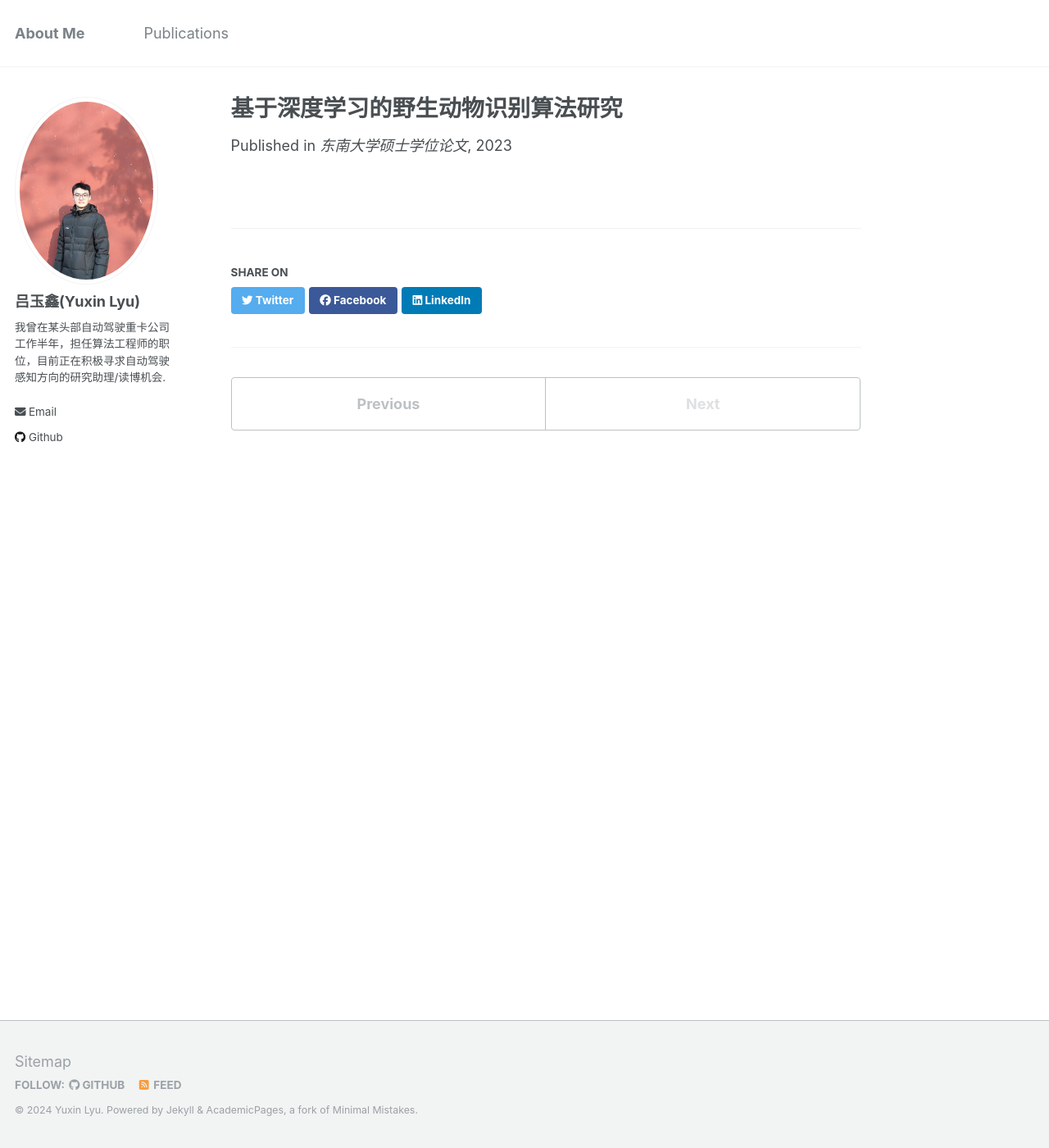
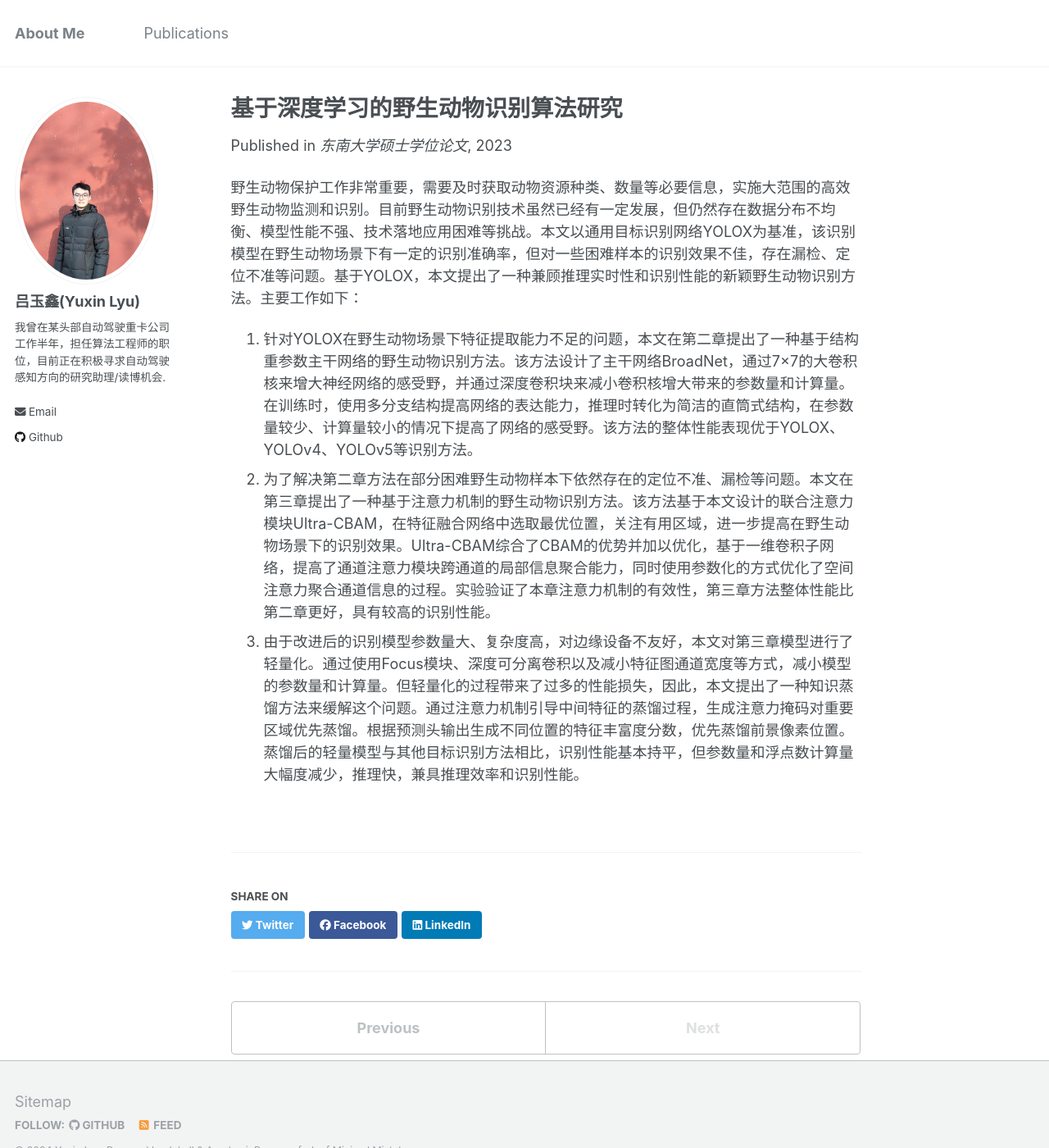
Before and after one commit to LyuYuxin/LyuYuxin.github.io, a Jekyll site: the page built from _publications/硕士论文.md, in a window 1280 px wide and 1400 px high. Shown: the whole window at 82% size. Built offline with Jekyll 4.4.1, drawn with Linux system fonts in a browser that asks for light colours.

```diff
--- a/_publications/硕士论文.md
+++ b/_publications/硕士论文.md
@@ -1,9 +1,14 @@
 ---
 title: "基于深度学习的野生动物识别算法研究"
 collection: publications
-permalink: /publication/硕士论文
+# permalink: /publication/硕士论文
 excerpt: '这是我的硕士学位论文，这篇文章中大部分工作由我在导师合作公司南京恩博科技有限公司完成。基于YOLOX，本文提出了一种兼具速度和效率的野生动物识别方案。包括一种基于大卷积核的结构重参数特征提取方法、一种基于注意力机制的特征融合方法、以及一种注意力引导的知识蒸馏方法。'
 date: 2023/6
 venue: '东南大学硕士学位论文'
 paperurl: 'http://LyuYuxin.github.io/files/学位论文.pdf'
 ---
+野生动物保护工作非常重要，需要及时获取动物资源种类、数量等必要信息，实施大范围的高效野生动物监测和识别。目前野生动物识别技术虽然已经有一定发展，但仍然存在数据分布不均衡、模型性能不强、技术落地应用困难等挑战。本文以通用目标识别网络YOLOX为基准，该识别模型在野生动物场景下有一定的识别准确率，但对一些困难样本的识别效果不佳，存在漏检、定位不准等问题。基于YOLOX，本文提出了一种兼顾推理实时性和识别性能的新颖野生动物识别方法。主要工作如下：
+
+1. 针对YOLOX在野生动物场景下特征提取能力不足的问题，本文在第二章提出了一种基于结构重参数主干网络的野生动物识别方法。该方法设计了主干网络BroadNet，通过7×7的大卷积核来增大神经网络的感受野，并通过深度卷积块来减小卷积核增大带来的参数量和计算量。在训练时，使用多分支结构提高网络的表达能力，推理时转化为简洁的直筒式结构，在参数量较少、计算量较小的情况下提高了网络的感受野。该方法的整体性能表现优于YOLOX、YOLOv4、YOLOv5等识别方法。
+2. 为了解决第二章方法在部分困难野生动物样本下依然存在的定位不准、漏检等问题。本文在第三章提出了一种基于注意力机制的野生动物识别方法。该方法基于本文设计的联合注意力模块Ultra-CBAM，在特征融合网络中选取最优位置，关注有用区域，进一步提高在野生动物场景下的识别效果。Ultra-CBAM综合了CBAM的优势并加以优化，基于一维卷积子网络，提高了通道注意力模块跨通道的局部信息聚合能力，同时使用参数化的方式优化了空间注意力聚合通道信息的过程。实验验证了本章注意力机制的有效性，第三章方法整体性能比第二章更好，具有较高的识别性能。
+3. 由于改进后的识别模型参数量大、复杂度高，对边缘设备不友好，本文对第三章模型进行了轻量化。通过使用Focus模块、深度可分离卷积以及减小特征图通道宽度等方式，减小模型的参数量和计算量。但轻量化的过程带来了过多的性能损失，因此，本文提出了一种知识蒸馏方法来缓解这个问题。通过注意力机制引导中间特征的蒸馏过程，生成注意力掩码对重要区域优先蒸馏。根据预测头输出生成不同位置的特征丰富度分数，优先蒸馏前景像素位置。蒸馏后的轻量模型与其他目标识别方法相比，识别性能基本持平，但参数量和浮点数计算量大幅度减少，推理快，兼具推理效率和识别性能。
```
Also changed, not shown: _publications/EI.md (+3 -2 lines).
